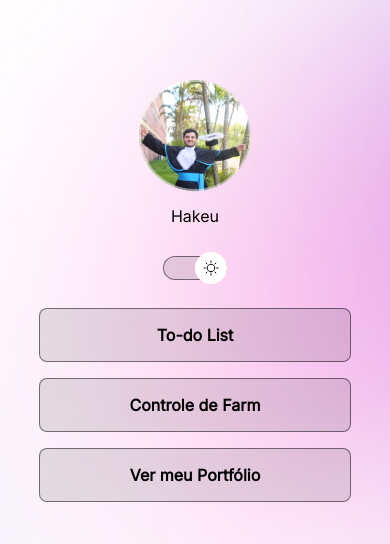
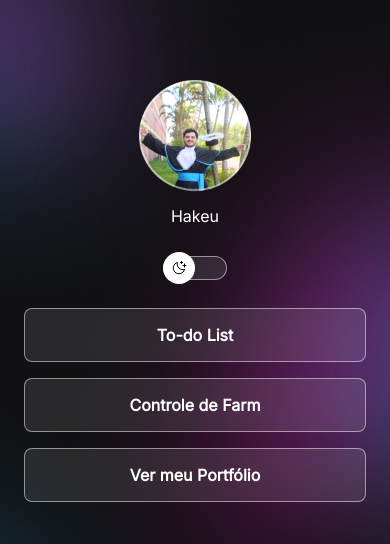
Before and after one commit to Thonbeckeralexandre/Projeto-de-estudos, a plain HTML site: page index.html in a window 390 px wide. Shown: the top 544 px of the page. Drawn offline with nearby package versions, Linux system fonts and the light colour scheme.

Commit message:
Alteração relacionada a responsividade com media-queries

```diff
--- a/index.html
+++ b/index.html
@@ -1,5 +1,5 @@
 <!DOCTYPE html>
-<html lang="pt-br" class="light">
+<html lang="pt-br" class="">
   <head>
     <link rel="preconnect" href="https://fonts.googleapis.com" />
     <link rel="preconnect" href="https://fonts.gstatic.com" crossorigin />
--- a/style.css
+++ b/style.css
@@ -6,7 +6,7 @@
 
 :root {
   --text-color: white;
-  --bg-url: url(./assets/assets/bg-desktop.jpg);
+  --bg-url: url(./assets/assets/bg-mobile.jpg);
   --stroke-color: rgba(255, 255, 255, 0.5);
   --surface-color: rgba(255, 255, 255, 0.1);
   --surface-color-hover: rgba(255, 255, 255, 0.05);
@@ -16,7 +16,7 @@
 
 .light {
   --text-color: black;
-  --bg-url: url(./assets/assets/bg-desktop-light.jpg);
+  --bg-url: url(./assets/assets/bg-mobile-light.jpg);
   --stroke-color: rgba(0, 0, 0, 0.5);
   --surface-color: rgba(0, 0, 0, 0.1);
   --surface-color-hover: rgba(0, 0, 0, 0.05);
@@ -25,13 +25,14 @@
 }
 
 body {
-  /* background: color image repeat position/size; */
-  background: var(--bg-url) no-repeat center center fixed;
+  background: var(--bg-url) no-repeat top center/cover;
+  height: 100vh;
+  /* background: var(--bg-url) no-repeat center center fixed;*/
   /* Ajusta o tamanho da imagem de fundo para cobrir todo o corpo */
-  background-size: cover;
+  /* background-size: cover;
   -webkit-background-size: cover;
   -moz-background-size: cover;
-  -o-background-size: cover;
+  -o-background-size: cover; */
 }
 
 body * {
@@ -40,7 +41,8 @@ body * {
 }
 
 #container {
-  width: 360px;
+  width: 100%;
+  max-width: 588px;
   margin: 56px auto 0px auto;
   padding: 0 24px;
 }
@@ -149,3 +151,13 @@ footer {
   text-align: center;
   font-size: 14px;
 }
+
+@media (min-width: 700px) {
+  :root {
+    --bg-url: url(./assets/assets/bg-desktop.jpg);
+  }
+
+  .light {
+    --bg-url: url(./assets/assets/bg-desktop-light.jpg);
+  }
+}
```
